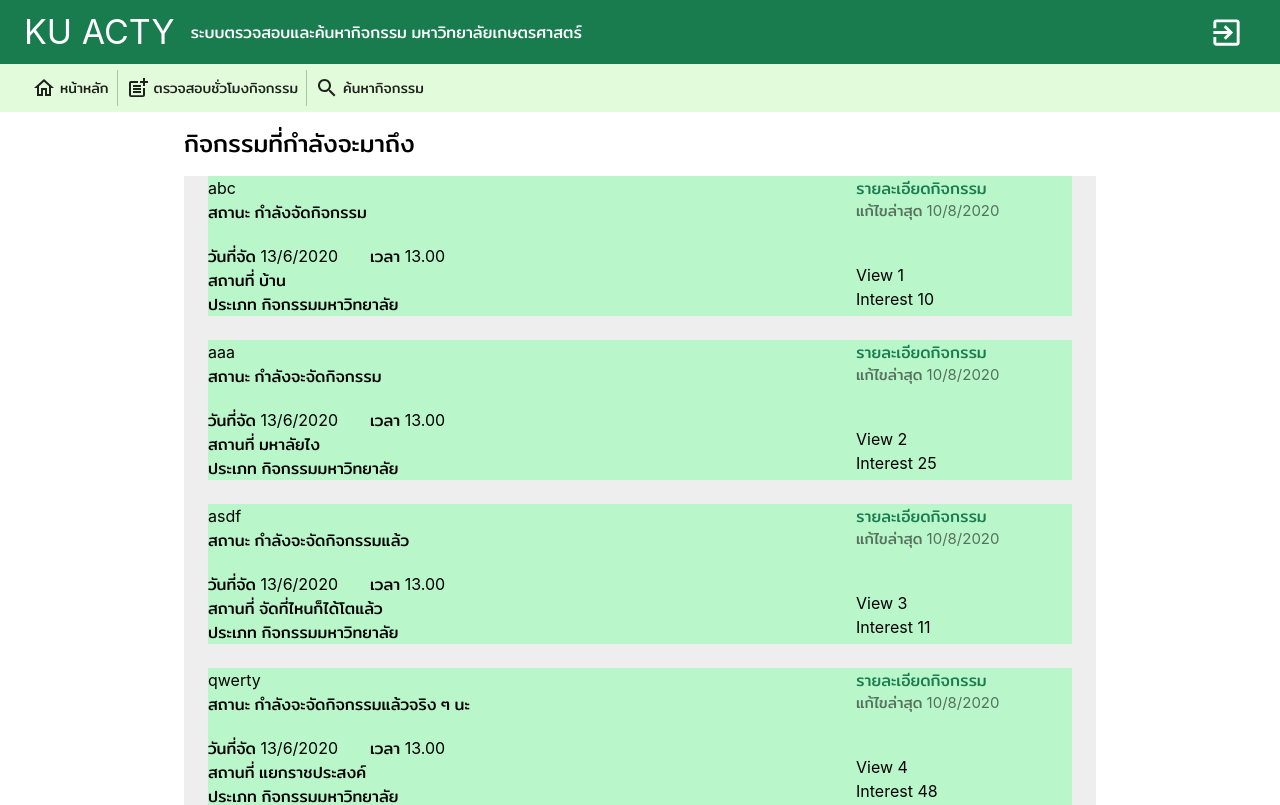
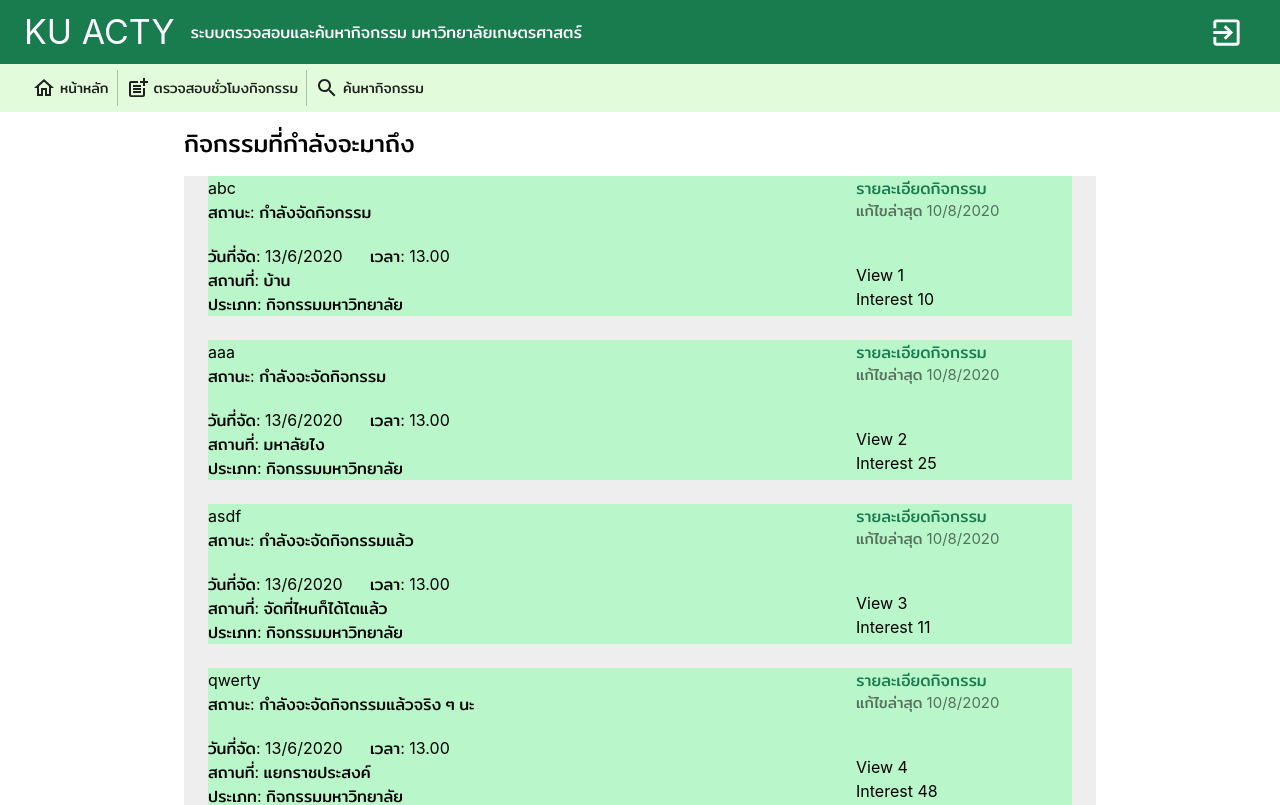
Before and after one commit to NutyHw/KU-Acty, a React (Create React App) app in the folder frontend/: page /nisit/home in a window 1280 px wide. Shown: the top 805 px of the page. Built offline with nearby package versions, Linux system fonts and the light colour scheme.

Commit message:
change parameters name in feed

```diff
--- a/frontend/src/components/feed/evdata.nisit.tsx
+++ b/frontend/src/components/feed/evdata.nisit.tsx
@@ -3,35 +3,35 @@ import { setConstantValue } from 'typescript';
 
   //Data from backend goes here
   //Ddata shown here is only dummy; please remove it
-  export const evname = [
+  export const event_name = [
     'abc',
     'aaa',
     'asdf',
     'qwerty',
     'faq this shit project'
   ];
-  export const evstatus = [
+  export const status = [
     'กำลังจัดกิจกรรม',
     'กำลังจะจัดกิจกรรม',
     'กำลังจะจัดกิจกรรมแล้ว',
     'กำลังจะจัดกิจกรรมแล้วจริง ๆ นะ',
     'เป็นได้แค่เพื่อน'
   ];
-  export const evdate = [
+  export const event_start_date = [
     '13/6/2020',
     '13/6/2020',
     '13/6/2020',
     '13/6/2020',
     '13/6/2020'
   ];
-  export const evtime = [
+  export const event_start_time = [
     '13.00',
     '13.00',
     '13.00',
     '13.00',
     '13.00'
   ];
-  export const lastedit = [
+  export const updated_at = [
     '10/8/2020',
     '10/8/2020',
     '10/8/2020',
@@ -39,23 +39,23 @@ import { setConstantValue } from 'typescript';
     '10/8/2020'
   ];
 
-  export const evlocation = [
+  export const place = [
     'บ้าน',
     'มหาลัยไง',
     'จัดที่ไหนก็ได้โตแล้ว',
     'แยกราชประสงค์',
     'กล้ามากเก่งมาก'
   ]
-  export const evtype = [
+  export const event_type = [
     'กิจกรรมมหาวิทยาลัย',
     'กิจกรรมมหาวิทยาลัย',
     'กิจกรรมมหาวิทยาลัย',
     'กิจกรรมมหาวิทยาลัย',
     'กิจกรรมมเพื่อประชาชน'
   ]
-  export const evview = [
+  export const view_counts = [
       1, 2, 3, 4, 50
   ]
-  export const evinterest = [
+  export const interest_count = [
       10, 25, 11, 48, 2
   ]
--- a/frontend/src/components/feed/evdata.org.tsx
+++ b/frontend/src/components/feed/evdata.org.tsx
@@ -2,35 +2,35 @@ import React from 'react';
 
   //Data from backend goes here
   //Ddata shown here is only dummy; please remove it
-  export const evname = [
+  export const event_name = [
     'abc',
     'aaa',
     'asdf',
     'qwerty',
     'faq this shit project'
   ];
-  export const evstatus = [
+  export const status = [
     'กำลังจัดกิจกรรม',
     'กำลังจะจัดกิจกรรม',
     'กำลังจะจัดกิจกรรมแล้ว',
     'กำลังจะจัดกิจกรรมแล้วจริง ๆ นะ',
     'เป็นได้แค่เพื่อน'
   ];
-  export const evdate = [
+  export const event_start_date = [
     '13/6/2020',
     '13/6/2020',
     '13/6/2020',
     '13/6/2020',
     '13/6/2020'
   ];
-  export const evtime = [
+  export const event_start_time = [
     '13.00',
     '13.00',
     '13.00',
     '13.00',
     '13.00'
   ];
-  export const lastedit = [
+  export const updated_at = [
     '10/8/2020',
     '10/8/2020',
     '10/8/2020',
@@ -38,57 +38,58 @@ import React from 'react';
     '10/8/2020'
   ];
 
-  export const evlocation = [
+  export const place = [
     'บ้าน',
     'มหาลัยไง',
     'จัดที่ไหนก็ได้โตแล้ว',
     'แยกราชประสงค์',
     'กล้ามากเก่งมาก'
   ]
-  export const evtype = [
+  export const event_type = [
     'กิจกรรมมหาวิทยาลัย',
     'กิจกรรมมหาวิทยาลัย',
     'กิจกรรมมหาวิทยาลัย',
     'กิจกรรมมหาวิทยาลัย',
     'กิจกรรมมเพื่อประชาชน'
   ]
-  export const evview = [
-    1, 2, 3, 4, 50
+  export const view_counts = [
+      1, 2, 3, 4, 50
   ]
-  export const evinterest = [
-    10, 25, 11, 3, 21
+  export const interest_count = [
+      10, 25, 11, 48, 2
   ]
 
-  export const highestView = Math.max(...evview);
-  export const highestIntr = Math.max(...evinterest);
-  export const lowestView = Math.min(...evview);
-  export const lowestIntr = Math.min(...evinterest);
+
+  export const highestView = Math.max(...view_counts);
+  export const highestIntr = Math.max(...interest_count);
+  export const lowestView = Math.min(...view_counts);
+  export const lowestIntr = Math.min(...interest_count);
   export let highestViewEv = '';
   export let lowestViewEv = '';
   export let highestIntrEv = '';
   export let lowestIntrEv = '';
 
-  for (let i=0; i<evname.length; i++) {
-      if (evview[i] == highestView) {
-        highestViewEv = evname[i];
+  for (let i=0; i<event_name.length; i++) {
+      if (view_counts[i] == highestView) {
+        highestViewEv = event_name[i];
         break;
       }
   }
-  for (let i=0; i<evname.length; i++) {
-    if (evview[i] == lowestView) {
-        lowestViewEv = evname[i];
+  for (let i=0; i<event_name.length; i++) {
+    if (view_counts[i] == lowestView) {
+        lowestViewEv = event_name[i];
         break;
     }
   }
-  for (let i=0; i<evname.length; i++) {
-    if (evinterest[i] == highestIntr) {
-      highestIntrEv = evname[i];
+  for (let i=0; i<event_name.length; i++) {
+    if (interest_count[i] == highestIntr) {
+      highestIntrEv = event_name[i];
       break;
     }
   }
-  for (let i=0; i<evname.length; i++) {
-    if (evinterest[i] == lowestIntr) {
-      lowestIntrEv = evname[i];
+  for (let i=0; i<event_name.length; i++) {
+    if (interest_count[i] == lowestIntr) {
+      lowestIntrEv = event_name[i];
       break;
     }
   }
--- a/frontend/src/components/feed/nisitfeed.tsx
+++ b/frontend/src/components/feed/nisitfeed.tsx
@@ -9,7 +9,7 @@ import Grid from '@material-ui/core/Grid';
 import Link from '@material-ui/core/Link';
 
 import { NisitHeader } from './../header/nisit.header';
-import { evname, evdate, evlocation, evstatus, evtime, evtype, lastedit, evview, evinterest} from './evdata.nisit';
+import { event_name, event_start_date, place, status, event_start_time, event_type, updated_at, view_counts, interest_count} from './evdata.nisit';
 
 const theme = createMuiTheme({
     palette: {
@@ -66,36 +66,36 @@ export const NisitFeed : React.FC = () => {
   const classes = useStyles();
 
   //Input array after query from backend;
-  //contain event detail one eek ahead
+  //contain event detail one week ahead
   var events = [];
 
   //Change i to maximum array length
-  for (let i = 0; i < evname.length; i++) {
+  for (let i = 0; i < event_name.length; i++) {
     events.push(
       <Grid container className={classes.eventbox}>
 
         <Grid item xs={9}>
         <div>
           <Box display="flex" flexDirection="row">
-            <Typography>{evname[i]}</Typography>
+            <Typography>{event_name[i]}</Typography>
           </Box>
           <Box display="flex" flexDirection="row">
-            <Typography>สถานะ {evstatus[i]}</Typography>
+            <Typography>สถานะ: {status[i]}</Typography>
           </Box>
           <br></br>
           <Grid container>
             <Grid item xs={3}>
-              <Typography>วันที่จัด {evdate[i]}</Typography>
+              <Typography>วันที่จัด: {event_start_date[i]}</Typography>
             </Grid>
             <Grid item xs={3}>
-              <Typography>เวลา {evtime[i]}</Typography>
+              <Typography>เวลา: {event_start_time[i]}</Typography>
             </Grid>
           </Grid>
           <Box display="flex" flexDirection="row">
-            <Typography>สถานที่ {evlocation[i]}</Typography>
+            <Typography>สถานที่: {place[i]}</Typography>
           </Box>
           <Box display="flex" flexDirection="row">
-            <Typography>ประเภท {evtype[i]}</Typography>
+            <Typography>ประเภท: {event_type[i]}</Typography>
           </Box>
         </div>
         </Grid>
@@ -103,12 +103,12 @@ export const NisitFeed : React.FC = () => {
         <Grid item xs={3}>
           <Link href="/nisit/eventdetail" target="_blank" style={{ textDecoration: 'none' }}>
             <Typography>รายละเอียดกิจกรรม</Typography>
-            <Typography className={classes.secondaryHeading}>แก้ไขล่าสุด {lastedit[i]}</Typography>
+            <Typography className={classes.secondaryHeading}>แก้ไขล่าสุด {updated_at[i]}</Typography>
           </Link>
           <br/><br/>
           <div>
-            <Typography>View {evview[i]}</Typography>
-            <Typography>Interest {evinterest[i]}</Typography>
+            <Typography>View {view_counts[i]}</Typography>
+            <Typography>Interest {interest_count[i]}</Typography>
           </div>
         </Grid>
 
--- a/frontend/src/components/feed/orgfeed.tsx
+++ b/frontend/src/components/feed/orgfeed.tsx
@@ -10,7 +10,7 @@ import Link from '@material-ui/core/Link';
 import Button from '@material-ui/core/Button';
 
 import { OrgHeader } from './../header/org.header';
-import { evname, evdate, evlocation, evstatus, evtime, evtype, lastedit, evview, highestView, lowestView, highestIntr, lowestIntr} from './evdata.org';
+import { event_name, event_start_date, place, status, event_start_time, event_type, updated_at, view_counts, interest_count, highestView, lowestView, highestIntr, lowestIntr} from './evdata.org';
 import { highestViewEv, lowestViewEv, highestIntrEv, lowestIntrEv } from './evdata.org';
 const theme = createMuiTheme({
     palette: {
@@ -69,9 +69,9 @@ const useStyles = makeStyles((theme) => ({
 export const OrgFeed : React.FC = () => {
   const classes = useStyles();
 
-  for (let i=0; i<evname.length; i++) {
-    if (evview[i] == highestView) {
-      const highestViewEv = evname[i];
+  for (let i=0; i<event_name.length; i++) {
+    if (view_counts[i] == highestView) {
+      const highestViewEv = event_name[i];
       break;
     }
   }
@@ -81,40 +81,40 @@ export const OrgFeed : React.FC = () => {
   var events = [];
 
   //Change i to maximum array length
-  for (let i = 0; i < evname.length; i++) {
+  for (let i = 0; i < event_name.length; i++) {
     events.push(
       <Grid container className={classes.eventbox}>
 
         <Grid item xs={6}>
         <div>
           <Box display="flex" flexDirection="row">
-            <Typography>{evname[i]}</Typography>
+            <Typography>{event_name[i]}</Typography>
           </Box>
           <Box display="flex" flexDirection="row">
-            <Typography>สถานะ {evstatus[i]}</Typography>
+            <Typography>สถานะ {status[i]}</Typography>
           </Box>
           <br></br>
           <Grid container>
             <Grid item xs={6}>
-              <Typography>วันที่จัด {evdate[i]}</Typography>
+              <Typography>วันที่จัด {event_start_date[i]}</Typography>
             </Grid>
             <Grid item xs={3}>
-              <Typography>เวลา {evtime[i]}</Typography>
+              <Typography>เวลา {event_start_time[i]}</Typography>
             </Grid>
           </Grid>
           <Box display="flex" flexDirection="row">
-            <Typography>สถานที่ {evlocation[i]}</Typography>
+            <Typography>สถานที่ {place[i]}</Typography>
           </Box>
           <Box display="flex" flexDirection="row">
-            <Typography>ประเภท {evtype[i]}</Typography>
+            <Typography>ประเภท {event_type[i]}</Typography>
           </Box>
         </div>
         </Grid>
 
         <Grid item xs={3}>
-          <Link href="https://github.com/NutyHw/KU-Acty/" target="_blank" style={{ textDecoration: 'none' }}>
+          <Link href="/org/eventdetail" target="_blank" style={{ textDecoration: 'none' }}>
             <Typography>รายละเอียดกิจกรรม</Typography>
-            <Typography className={classes.secondaryHeading}>แก้ไขล่าสุด {lastedit[i]}</Typography>
+            <Typography className={classes.secondaryHeading}>แก้ไขล่าสุด {updated_at[i]}</Typography>
           </Link>
           <br/><br/>
           <div>
@@ -155,7 +155,7 @@ export const OrgFeed : React.FC = () => {
         <Container className={classes.head} maxWidth="xs">
           <Typography variant="h5" className={classes.headerText}>สถิติ</Typography>
 
-          <Typography>กิจกรรมทั้งหมด {evname.length}</Typography>
+          <Typography>กิจกรรมทั้งหมด {event_name.length}</Typography>
           <br/>
           <Typography>จำนวนผู้เข้าชมหน้ารายละเอียดกิจกรรม</Typography>
           <Grid container>
```
